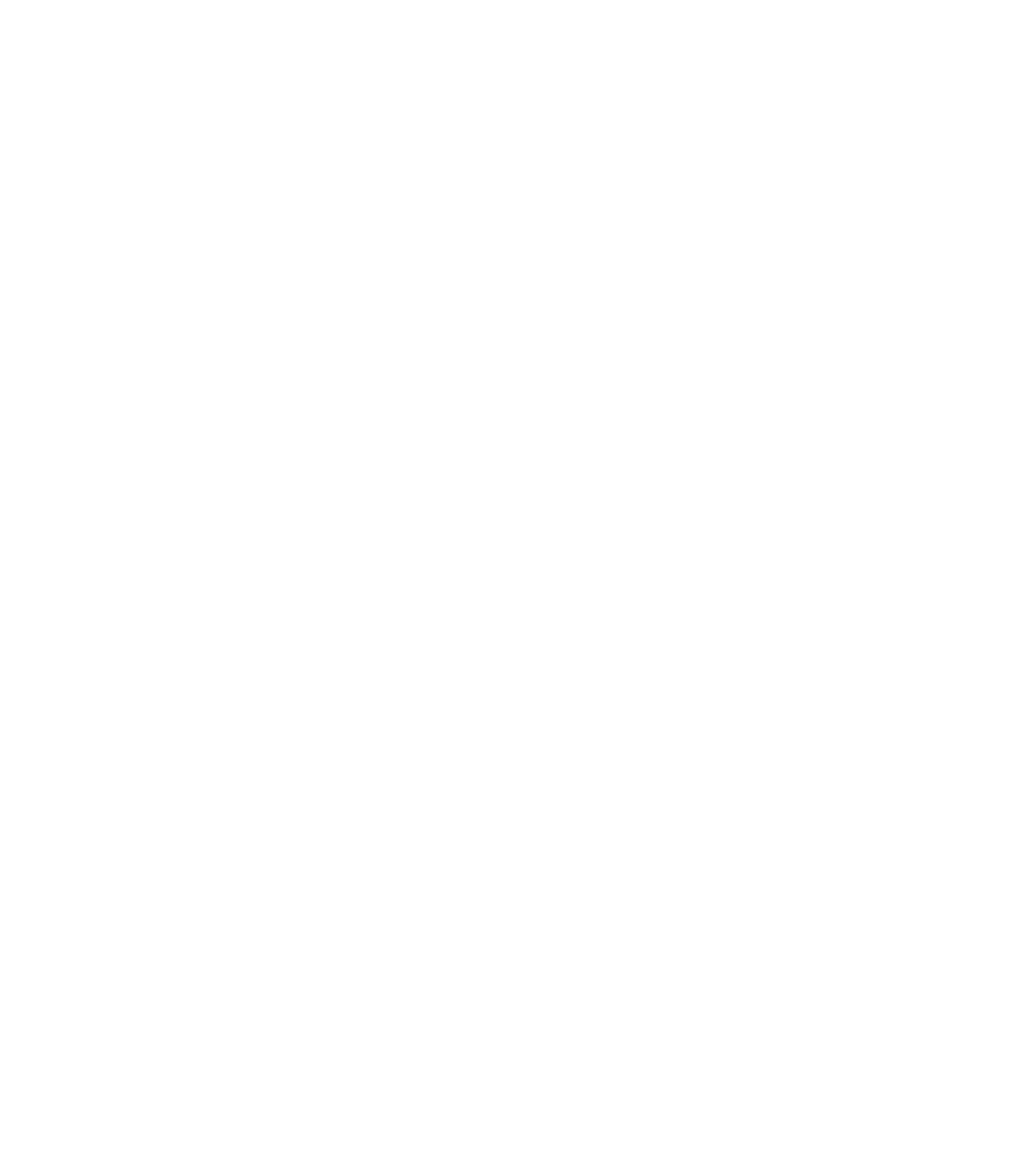
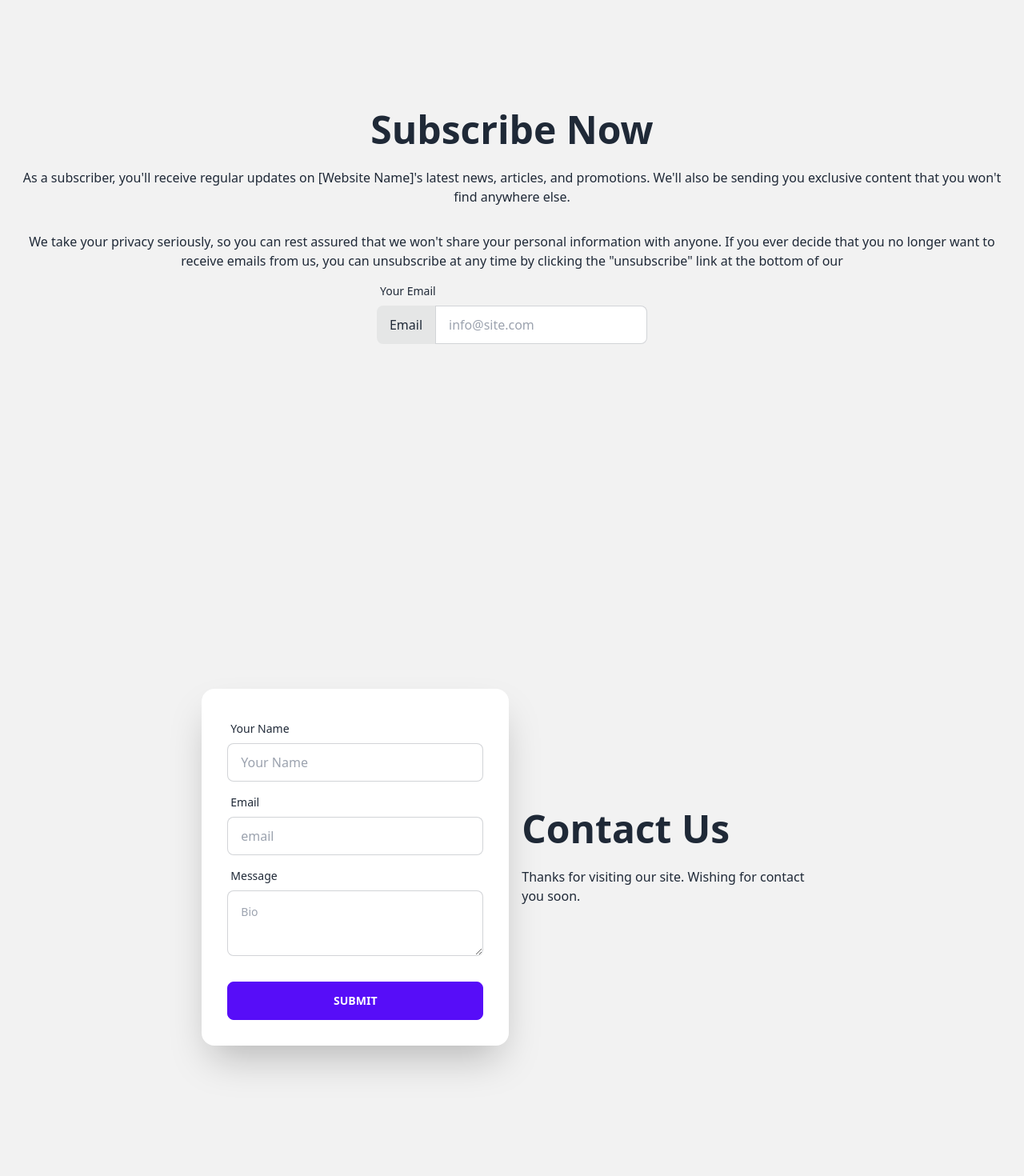
Before and after one commit to mtbbsl/chef-recipe-client, a React (Vite) app: page / in a window 1280 px wide. Shown: the part 1060-2530 px from the top of the page at 80% size. Before the commit the page ends 996 px from the top, so only its background shows below. Built offline with nearby package versions, Linux system fonts and the light colour scheme; no server answers.

Commit message:
added two section

```diff
--- a/src/components/ChefRecipe.jsx
+++ b/src/components/ChefRecipe.jsx
@@ -7,8 +7,6 @@
   const { id } = useParams();
 
   const [chefRecipe, setChefRecipe] = useState({});
-
-  console.log(chefRecipe);
 
   useEffect(() => {
     fetch(`https://chef-recipe-server-mtbbsl.vercel.app/chefs/${id}`)
@@ -91,7 +89,7 @@
               <div className="card-actions justify-end">
                 <button
                   onClick={() => handleFavoriteClick(recipe.id)}
-                  className="btn btn-primary"
+                  className="btn btn-accent"
                   disabled={recipe.favoriteClicked}
                 >
                   {recipe.favoriteClicked ? "Favorited" : "Favorite"}
--- a/src/components/Home.jsx
+++ b/src/components/Home.jsx
@@ -64,6 +64,90 @@
           ))}
         </div>
       </section>
+      {/* subscribe section */}
+      <section>
+        <div className="hero min-h-screen bg-base-200">
+          <div className="hero-content text-center">
+            <div className="flex flex-col justify-center items-center">
+              <h1 className="text-5xl font-bold">Subscribe Now</h1>
+              <p className="py-6">
+                As a subscriber, you'll receive regular updates on [Website
+                Name]'s latest news, articles, and promotions. We'll also be
+                sending you exclusive content that you won't find anywhere else.
+              </p>
+              <p className="py-2">
+                We take your privacy seriously, so you can rest assured that we
+                won't share your personal information with anyone. If you ever
+                decide that you no longer want to receive emails from us, you
+                can unsubscribe at any time by clicking the "unsubscribe" link
+                at the bottom of our
+              </p>
+              <div className="form-control">
+                <label className="label">
+                  <span className="label-text">Your Email</span>
+                </label>
+                <label className="input-group">
+                  <span>Email</span>
+                  <input
+                    type="text"
+                    placeholder="info@site.com"
+                    className="input input-bordered"
+                  />
+                </label>
+              </div>
+            </div>
+          </div>
+        </div>
+      </section>
+      {/* contact us section */}
+      <section>
+        <div className="hero min-h-screen bg-base-200">
+          <div className="hero-content flex-col lg:flex-row-reverse">
+            <div className="text-center lg:text-left">
+              <h1 className="text-5xl font-bold">Contact Us</h1>
+              <p className="py-6">
+                Thanks for visiting our site. Wishing for contact you soon.
+              </p>
+            </div>
+            <div className="card flex-shrink-0 w-full max-w-sm shadow-2xl bg-base-100">
+              <div className="card-body">
+                <div className="form-control">
+                  <label className="label">
+                    <span className="label-text">Your Name</span>
+                  </label>
+                  <input
+                    type="text"
+                    placeholder="Your Name"
+                    className="input input-bordered"
+                  />
+                </div>
+                <div className="form-control">
+                  <label className="label">
+                    <span className="label-text">Email</span>
+                  </label>
+                  <input
+                    type="text"
+                    placeholder="email"
+                    className="input input-bordered"
+                  />
+                </div>
+                <div className="form-control">
+                  <label className="label">
+                    <span className="label-text">Message</span>
+                  </label>
+                  <textarea
+                    placeholder="Bio"
+                    className="textarea textarea-bordered textarea-md w-full max-w-xs"
+                  ></textarea>
+                </div>
+                <div className="form-control mt-6">
+                  <button className="btn btn-primary">Submit</button>
+                </div>
+              </div>
+            </div>
+          </div>
+        </div>
+      </section>
     </div>
   );
 };
```
